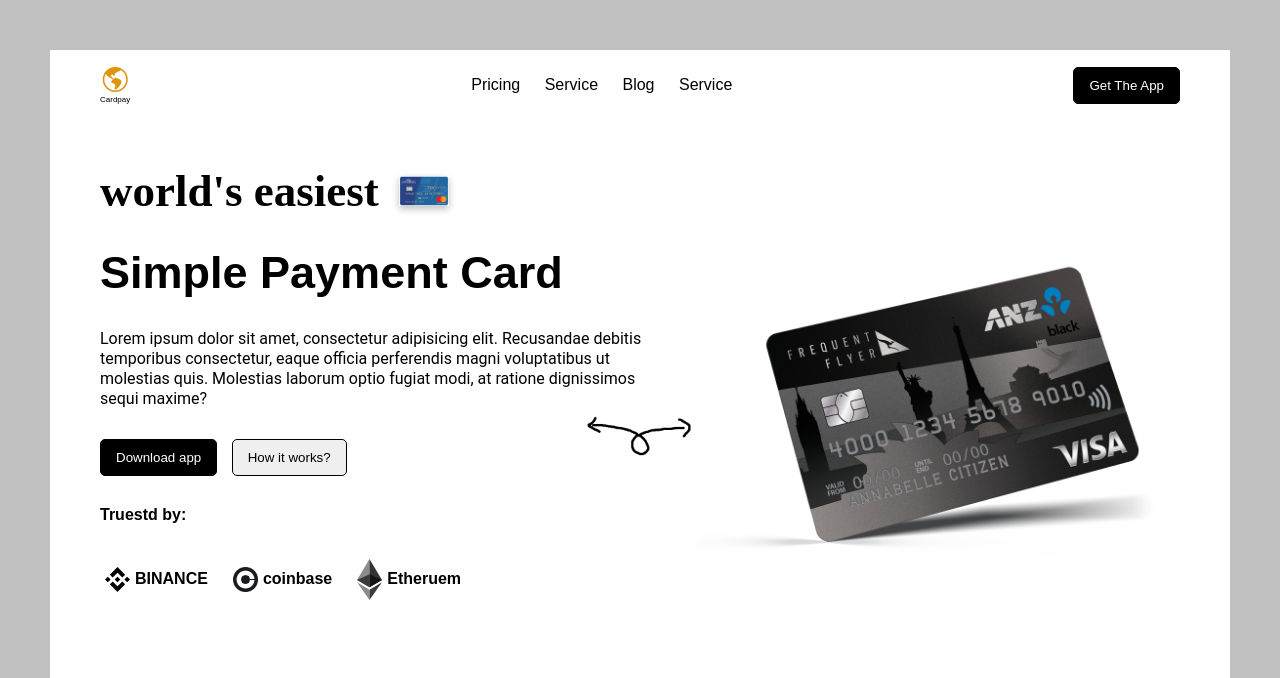
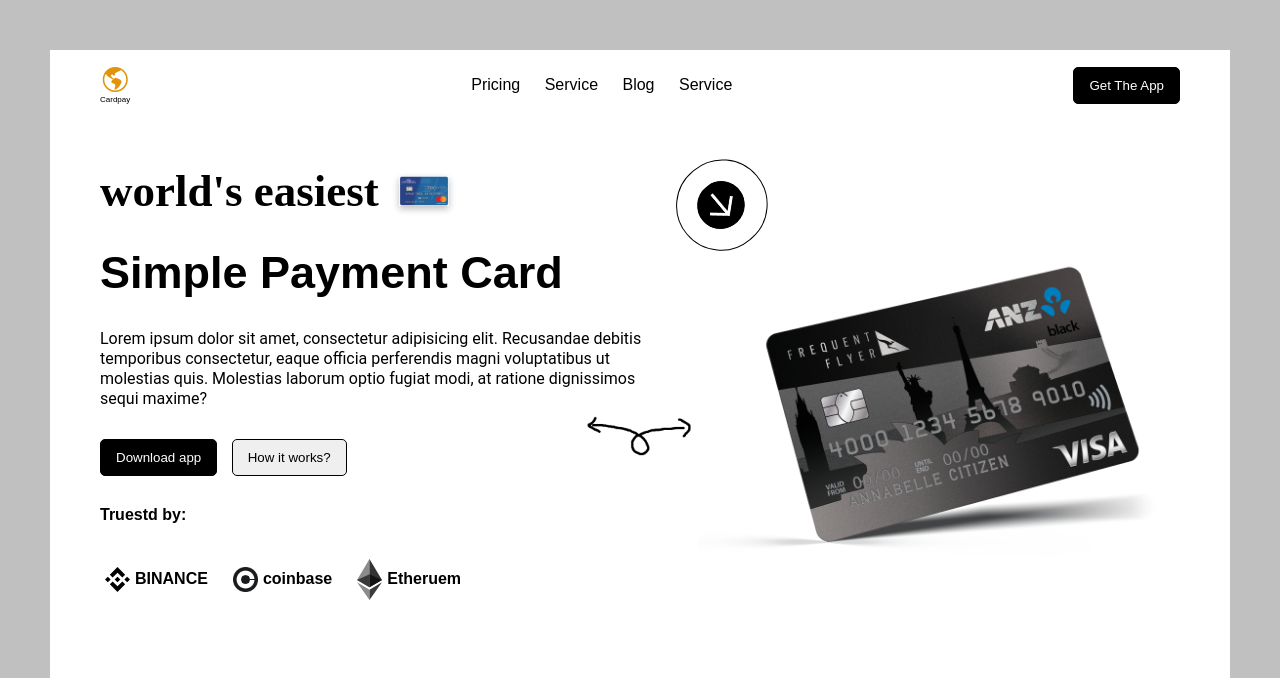
Before and after one commit to juank0517/dise-o_web_tp1, a plain HTML site: page index.html in a window 1280 px wide. Shown: the top 678 px of the page. Drawn offline with nearby package versions, Linux system fonts and the light colour scheme.

Commit message:
Cambios en el estilo del div derecho del hero

```diff
--- a/css/estilo.css
+++ b/css/estilo.css
@@ -139,8 +139,19 @@
     width: 100%;
 }
 
-.lado_derecho img {
+.lado_derecho .imagen_credit_card {
     width: 500px;
+}
+
+.lado_derecho .imagen_scroll_down {
+    width: 50px;
+    border: 1px solid black;
+    padding: 20px;
+    border-radius: 45px;
+    transform: rotate(320deg);
+    position: absolute;
+    top: 20%;
+    right: 40%;
 }
 
 .imagenFlechas {
--- a/index.html
+++ b/index.html
@@ -56,7 +56,8 @@
                 </div>
             </div>
             <div class="lado_derecho">
-                <img src="images/credit_card.png" alt="">
+                <img src="images/scroll-down.png" alt="" class="imagen_scroll_down">
+                <img src="images/credit_card.png" alt="" class="imagen_credit_card">
             </div>
         </section>
         <section class="segundaSeccion">
```
Also changed, not shown: images/scroll-down.png (added).
